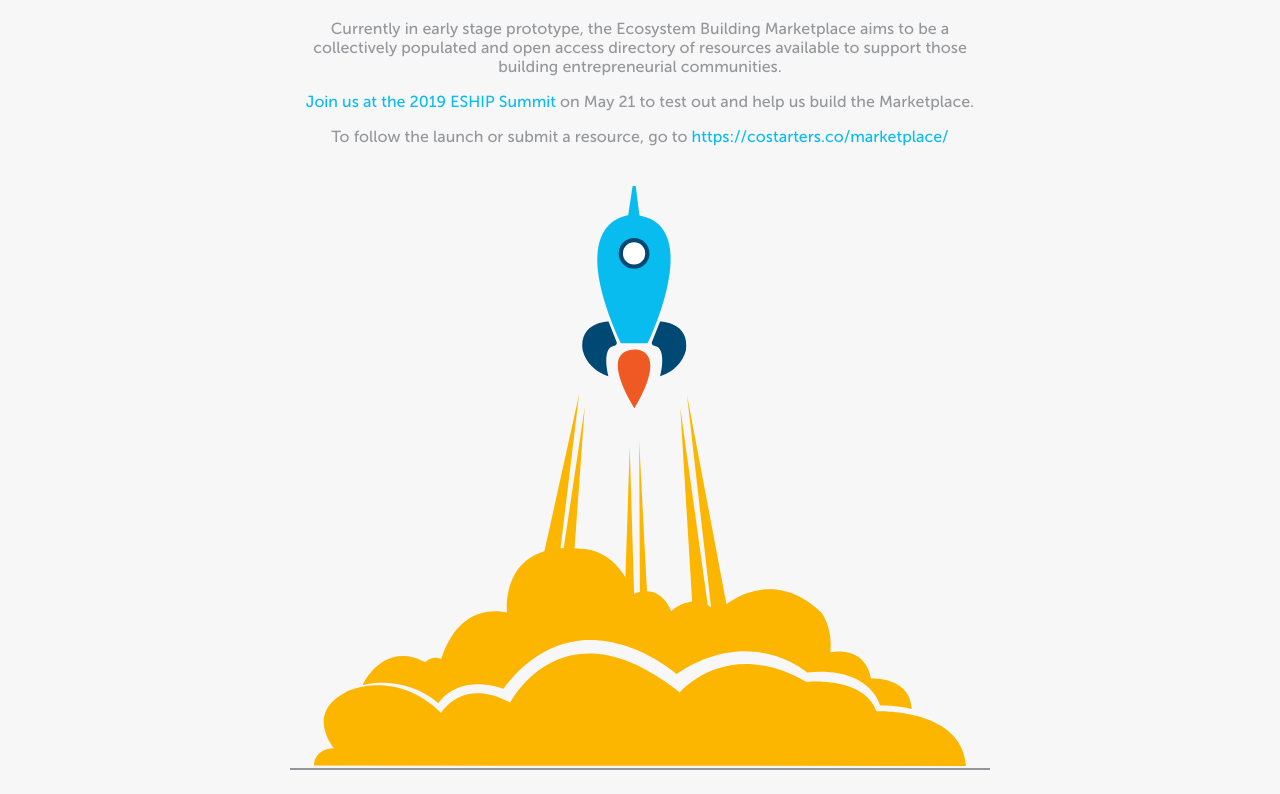
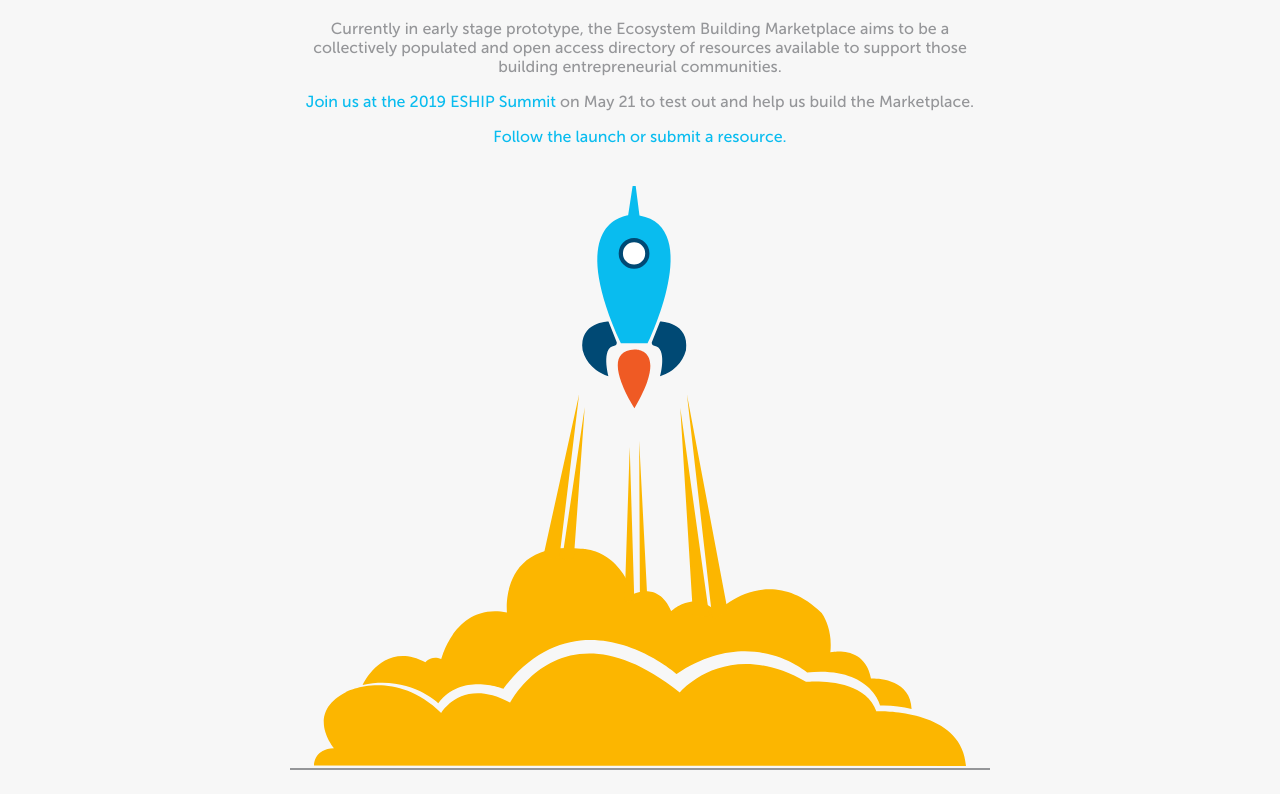
Before and after one commit to sodiumhalogen/eship-splash-page, a website: page index.html in a window 1280 px wide. Shown: the part 128-922 px from the top of the page. Drawn offline with Linux system fonts and the light colour scheme.

Commit message:
📦  NEW: revise the new anchor link

```diff
--- a/index.html
+++ b/index.html
@@ -23,9 +23,8 @@
           build the Marketplace.
         </p>
         <p>
-          To follow the launch or submit a resource, go to
           <a href="https://costarters.co/marketplace/"
-            >https://costarters.co/marketplace/</a
+            >Follow the launch or submit a resource.</a
           >
         </p>
         <div class="svgWrapper">
```
